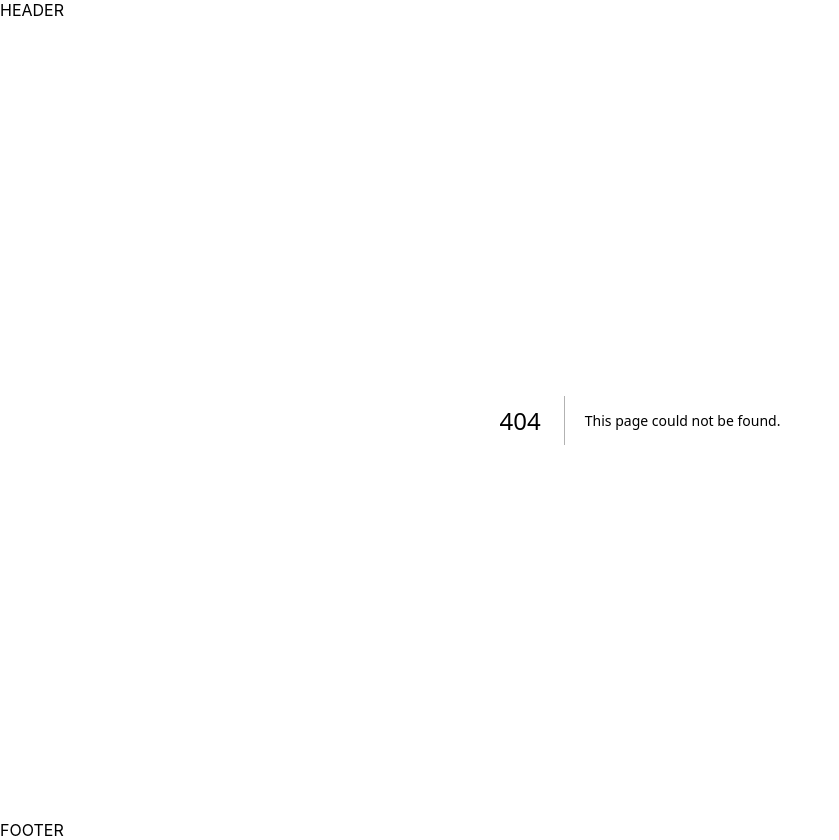
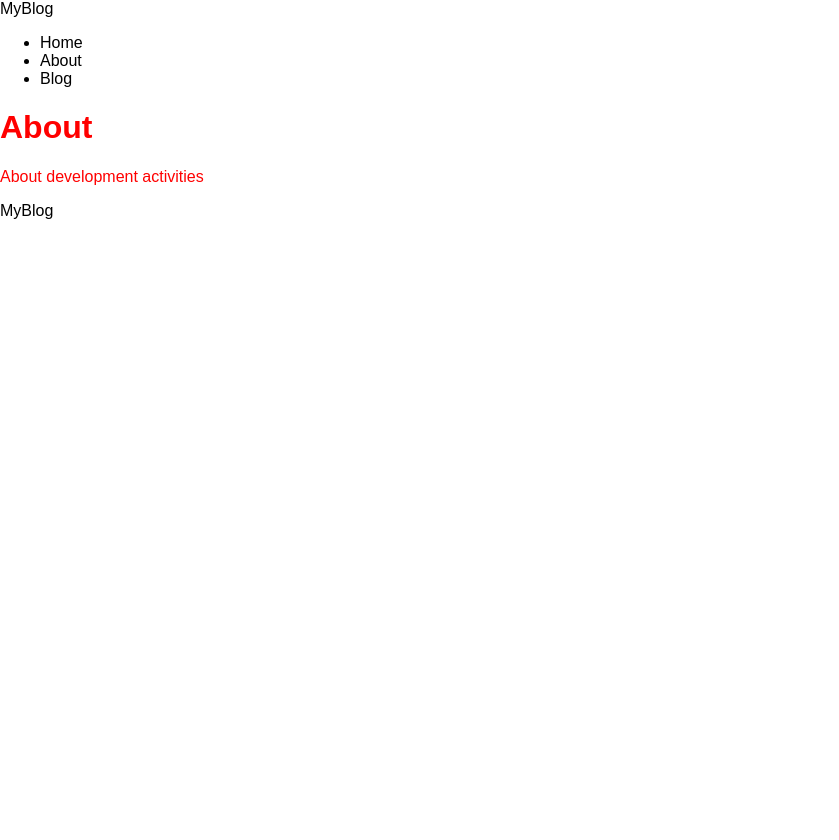
Before and after one commit to simultechnology/next-blog, a Next.js app: page /about in a window 1280 px wide. Before the commit this address had no page. Shown: the whole page, without its empty margins (0-839 px from the left). After the commit the page ends 800 px from the top, so only its background shows below. Built offline with nearby package versions, Linux system fonts and the light colour scheme.

Commit message:
add logo and nav

```diff
--- a/components/footer.js
+++ b/components/footer.js
@@ -1,3 +1,9 @@
+import Logo from "@/components/logo";
+
 export function Footer() {
-  return <footer>FOOTER</footer>
+  return (
+    <footer>
+      <Logo />
+    </footer>
+  )
 }
--- a/components/header.js
+++ b/components/header.js
@@ -1,3 +1,11 @@
+import Logo from "@/components/logo";
+import Nav from "@/components/nav";
+
 export function Header() {
-  return <header>HEADER</header>
+  return (
+    <header>
+      <Logo />
+      <Nav />
+    </header>
+  )
 }
--- a/components/hero.js
+++ b/components/hero.js
@@ -1,8 +1,9 @@
-export function Hero() {
+export function Hero({ title, subtitle, imageOn = false }) {
   return (
     <Decoration>
-      <h1>My Blog</h1>
-      <p>statement</p>
+      <h1>{title}</h1>
+      <p>{subtitle}</p>
+      {imageOn && <figure>[image]</figure>}
     </Decoration>
   )
 }
--- /dev/null
+++ b/components/logo.js
@@ -0,0 +1,9 @@
+import Link from "next/link";
+
+export default function Logo() {
+  return (
+    <Link href="/">
+      MyBlog
+    </Link>
+  )
+}
--- /dev/null
+++ b/components/nav.js
@@ -0,0 +1,25 @@
+import Link from "next/link";
+
+export default function Nav() {
+  return (
+    <nav>
+      <ul>
+        <li>
+          <Link href="/">
+            Home
+          </Link>
+        </li>
+        <li>
+          <Link href="/about">
+            About
+          </Link>
+        </li>
+        <li>
+          <Link href="/blog">
+            Blog
+          </Link>
+        </li>
+      </ul>
+    </nav>
+  )
+}
--- a/pages/_app.js
+++ b/pages/_app.js
@@ -1,5 +1,6 @@
 import '../styles/globals.css'
 import Layout from "@/components/layout";
+import 'styles/sample.css'
 
 function MyApp({ Component, pageProps }) {
   return (
--- /dev/null
+++ b/pages/about.js
@@ -0,0 +1,8 @@
+import {Hero} from "@/components/hero";
+
+export default function About() {
+  return <Hero
+    title="About"
+    subtitle="About development activities"
+  />
+}
--- a/pages/index.js
+++ b/pages/index.js
@@ -11,7 +11,11 @@
 export default function Home() {
   return (
     <>
-      <Hero />
+      <Hero
+        title="MyBlog"
+        subtitle="site for output"
+        imageOn
+      />
       <Posts />
     </>
   )
--- /dev/null
+++ b/styles/sample.css
@@ -0,0 +1,4 @@
+body {
+    margin: 0;
+    font-family: sans-serif;
+}
```
Also changed, not shown: pages/blog/index.js (added, +8 -0 lines), 1 other file (tests, documents, lock files or other folders).
